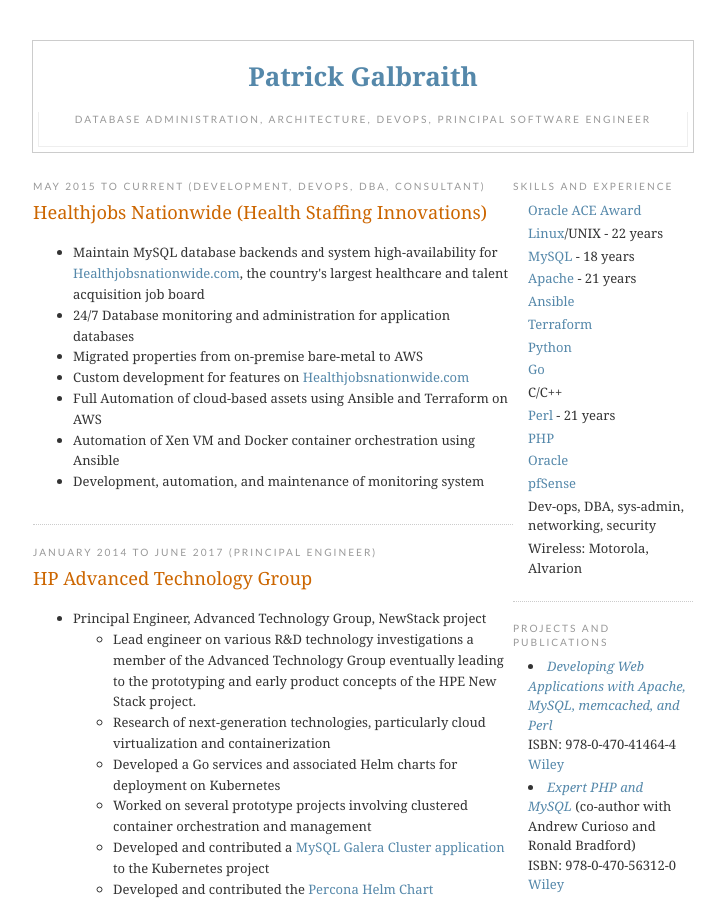
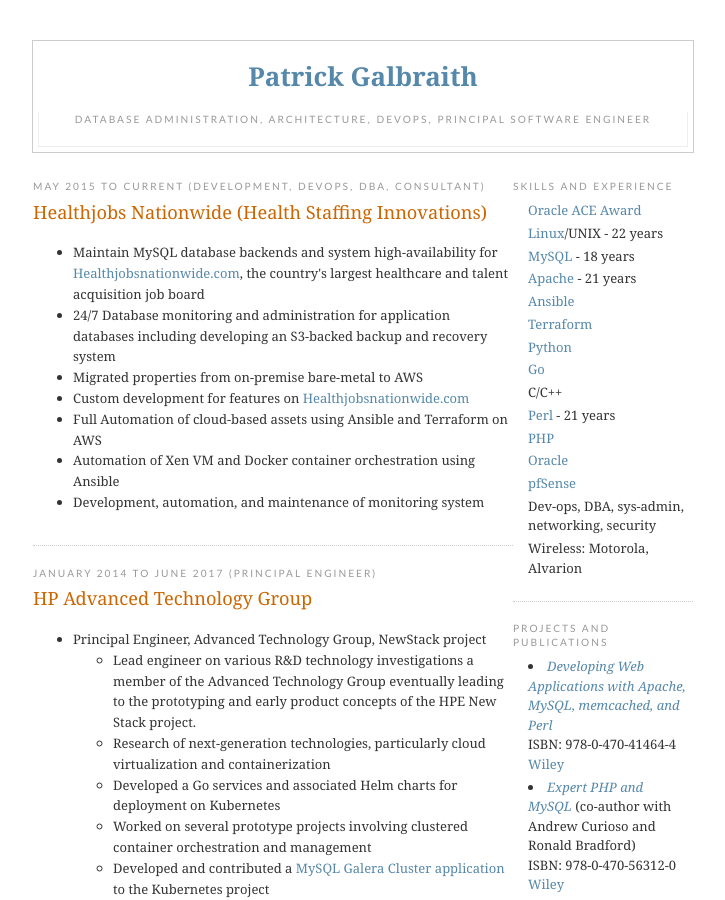
Before and after one commit to CaptTofu/patg.net, a Jekyll site: the page resume.html, which Jekyll copies as it is, in a window 1280 px wide and 900 px high. Shown: the whole window, without its empty margins (277-1002 px from the left). Built offline with Jekyll 4.4.1, drawn with Linux system fonts in a browser that asks for light colours.

Commit message:
Update to backup info

```diff
--- a/resume.html
+++ b/resume.html
@@ -265,7 +265,7 @@
 <div class="post-body">
   <ul>
       <li>Maintain MySQL database backends and system high-availability for <a href="http://healthjobsnationwide.com">Healthjobsnationwide.com</a>, the country's largest healthcare and talent acquisition job board</li>
-      <li>24/7 Database monitoring and administration for application databases</li>
+      <li>24/7 Database monitoring and administration for application databases including developing an S3-backed backup and recovery system</li>
       <li>Migrated properties from on-premise bare-metal to AWS</li>
       <li>Custom development for features on <a href="http://healthjobsnationwide.com">Healthjobsnationwide.com</a></li>
       <li>Full Automation of cloud-based assets using Ansible and Terraform on AWS</li>
```
